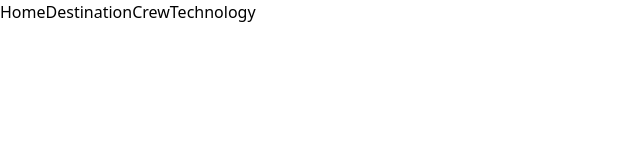
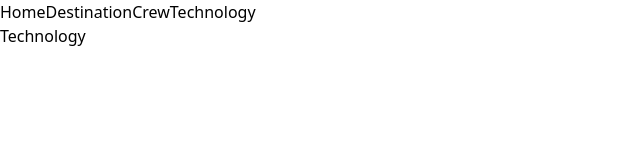
Before and after one commit to f1x3d49/frontendmentor-space, a React (Create React App) app in the folder frontend/: page /technology in a window 1280 px wide. Shown: the top 160 px of the page, without its empty margins (0-640 px from the left). Built offline with nearby package versions, Linux system fonts and the light colour scheme; a web font is replaced by a local one.

Commit message:
made the router work

```diff
--- a/frontend/src/App.js
+++ b/frontend/src/App.js
@@ -1,10 +1,10 @@
 import { Link, Route, Routes } from "react-router-dom";
 
 // Page Components
+import Home from "./pages/Home.js";
+import Destiantion from "./pages/Destination.js";
 import Crew from "./pages/Crew.js";
-import Home from "./pages/Home.js";
-import Destiantion from "./pages/Destiantion.js";
-import Technology from "./pages/Technology.js";
+import Technology from "./pages/Technology";
 
 function App() {
   return (
@@ -26,10 +26,10 @@ function App() {
         </ul>
       </nav>
       <Routes>
-        <Route path="/" elements={<Home />} />
-        <Route path="/destination" elements={<Destiantion />} />
-        <Route path="/crew" elements={<Crew />} />
-        <Route path="/technology" elements={<Technology />} />
+        <Route path="/" element={<Home />} />
+        <Route path="/destination" element={<Destiantion />} />
+        <Route path="/crew" element={<Crew />} />
+        <Route path="/technology" element={<Technology />} />
       </Routes>
     </div>
   );
--- a/frontend/src/pages/Technology.js
+++ b/frontend/src/pages/Technology.js
@@ -0,0 +1,7 @@
+import React from "react";
+
+const Technology = () => {
+  return <div>Technology</div>;
+};
+
+export default Technology;
```
Also changed, not shown: frontend/src/pages/Destination.js (renamed from frontend/src/pages/Destiantion.js).
